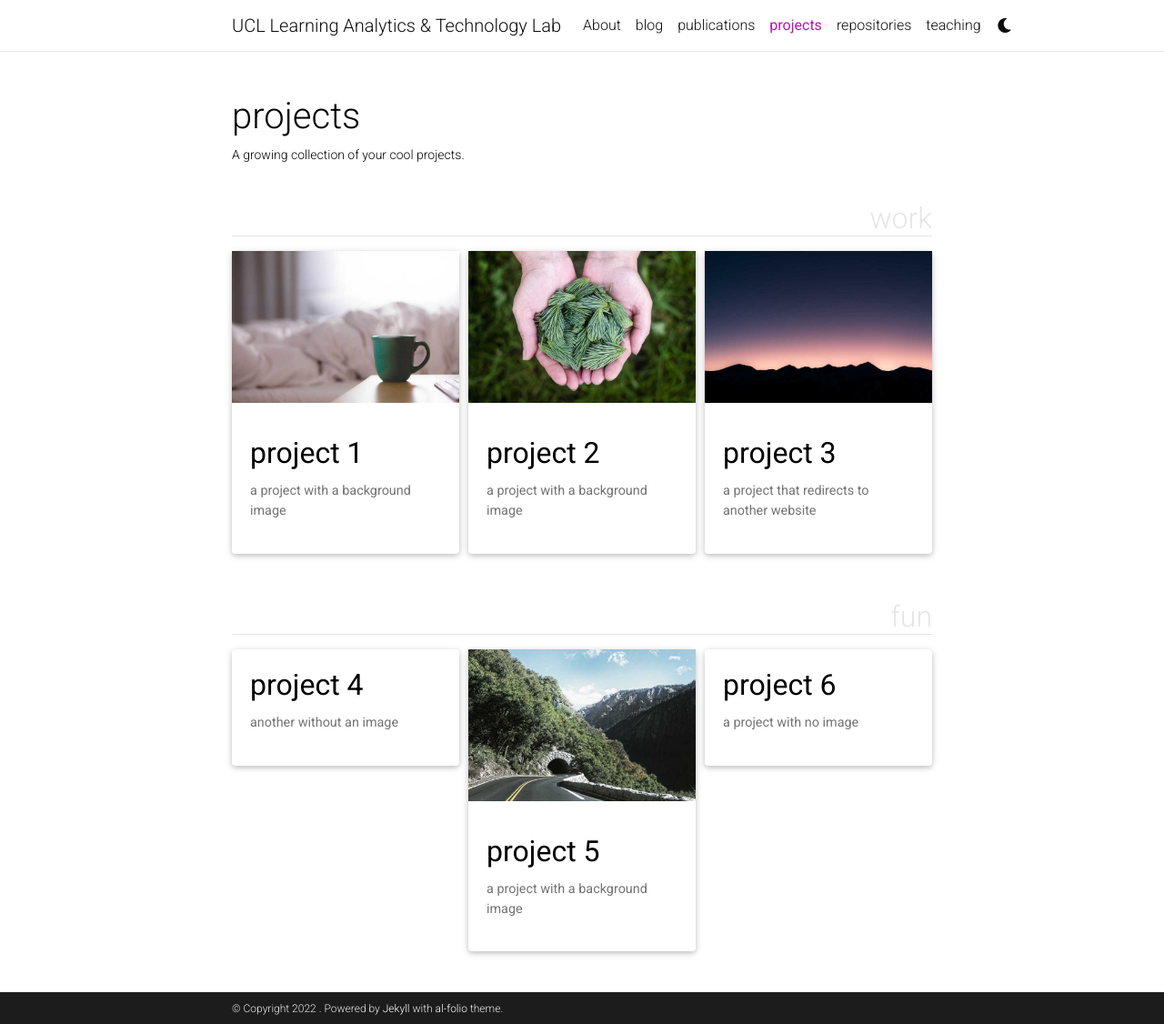
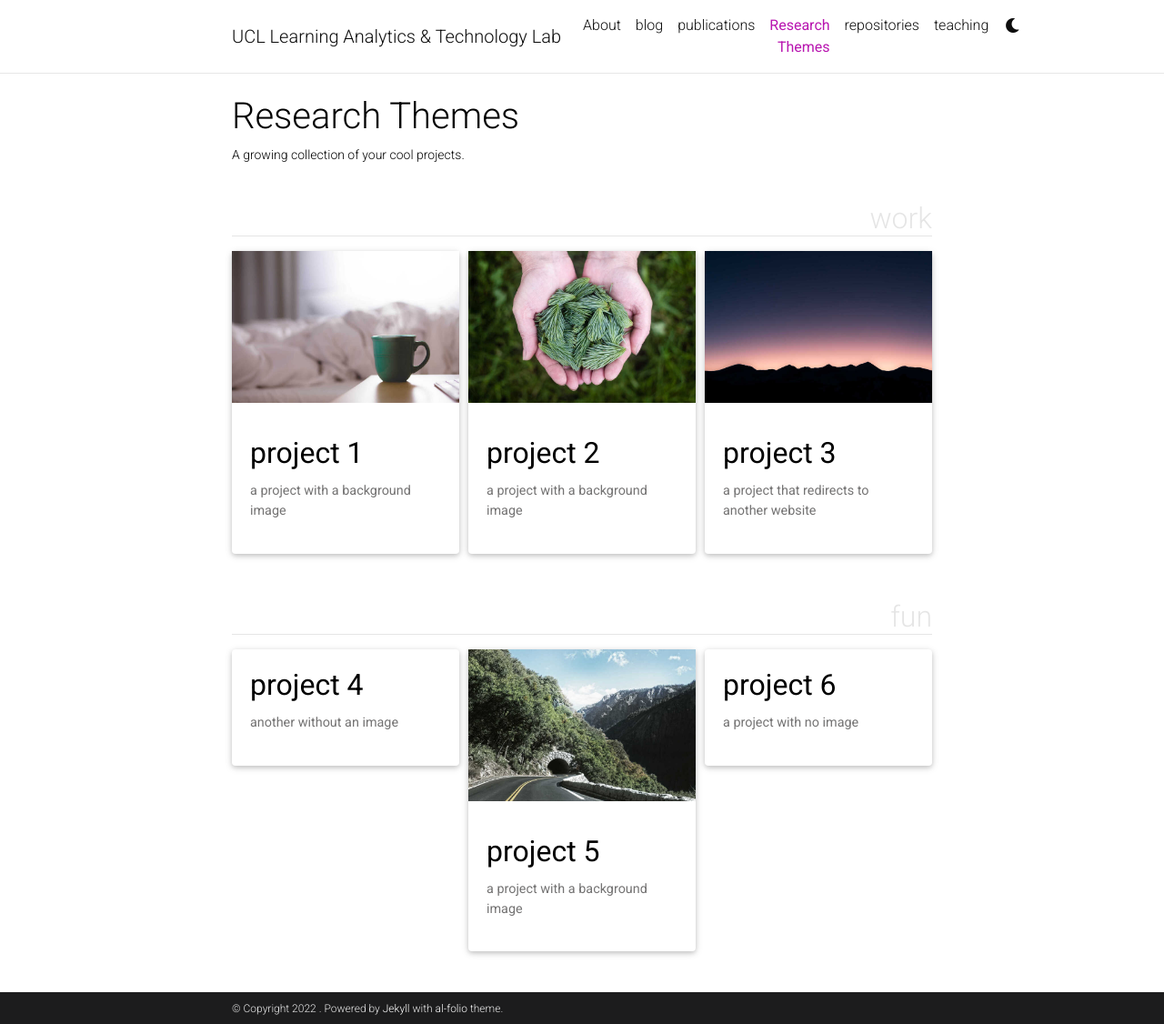
Before and after one commit to UCLAT-LAB/uclat-lab.github.io, a Jekyll site: the page built from _pages/projects.md, in a window 1280 px wide and 1126 px high. Shown: the whole window at 91% size. Built offline with Jekyll 4.4.1, drawn with Linux system fonts in a browser that asks for light colours; full-size pictures stand in for the smaller copies a plugin makes; comment, search, counter and statistics services are not loaded; a style sheet for code colours, icons or effects is not loaded.

Commit message:
Update projects.md

```diff
--- a/_pages/projects.md
+++ b/_pages/projects.md
@@ -1,7 +1,7 @@
 ---
 layout: page
-title: projects
-permalink: /projects/
+title: Research Themes
+permalink: /research-themes/
 description: A growing collection of your cool projects.
 nav: true
 nav_order: 2
```
